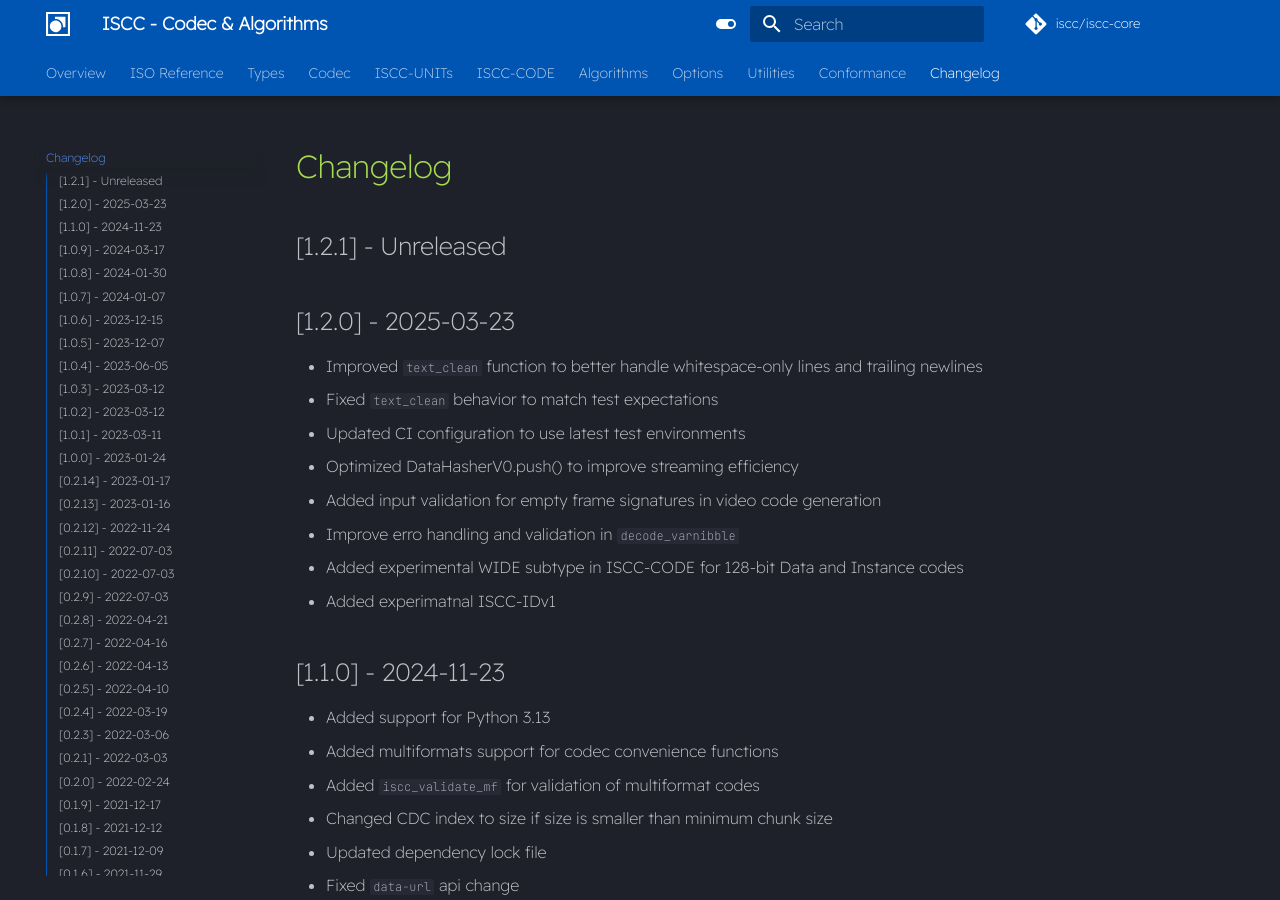
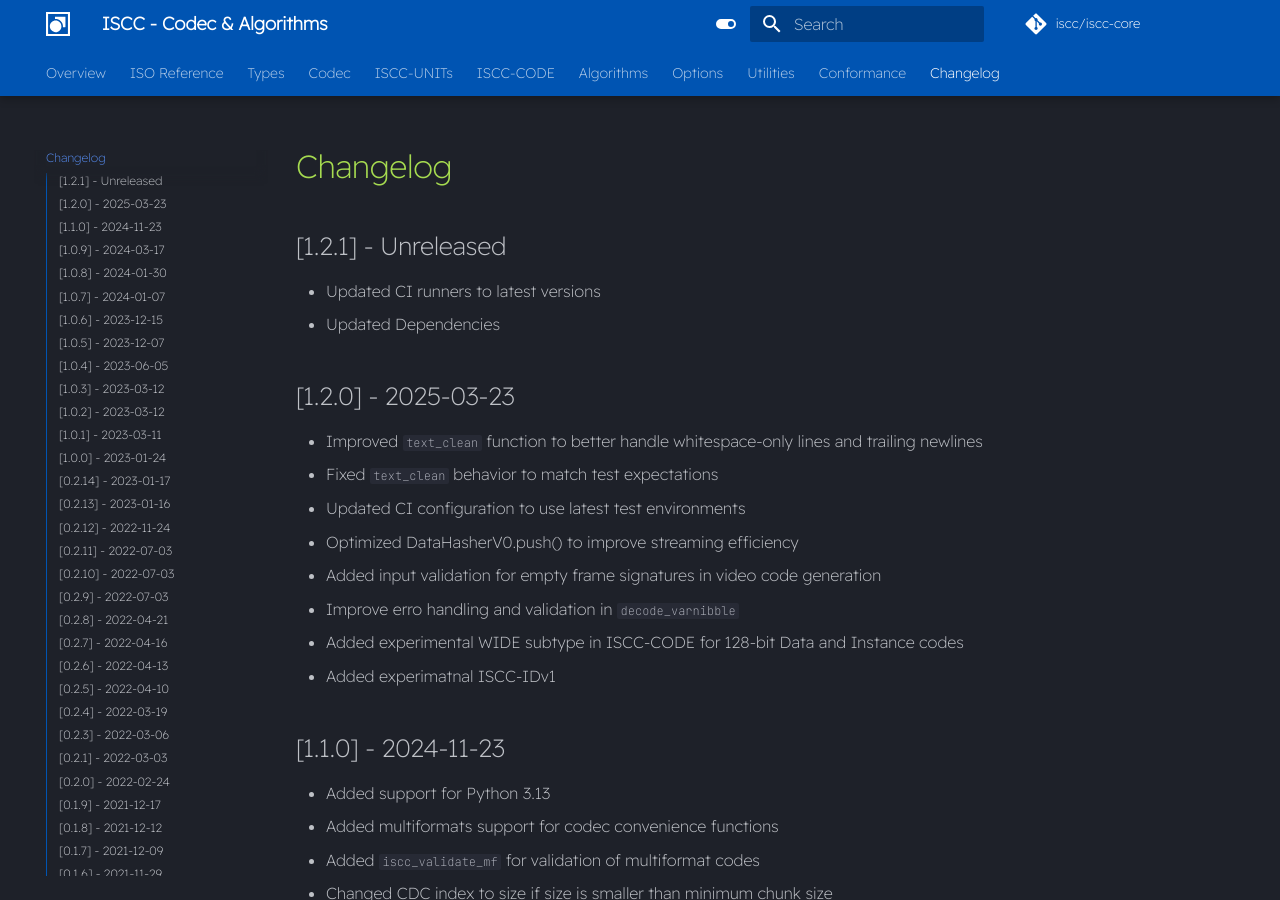
Before and after one commit to iscc/iscc-core, an MkDocs documentation site: the page built from docs/changelog.md, in a window 1280 px wide and 900 px high. Built offline with MkDocs 1.6.1 and Material for MkDocs 9.7.7, drawn with Linux system fonts in a browser that asks for light colours; comment, search, counter and statistics services are not loaded.

Commit message:
chore: update changelog with CI runners and dependency updates

```diff
--- a/docs/changelog.md
+++ b/docs/changelog.md
@@ -2,6 +2,8 @@
 
 ## [1.2.1] - Unreleased
 
+- Updated CI runners to latest versions
+- Updated Dependencies
 
 ## [1.2.0] - 2025-03-23
 
```
Also changed, not shown: CHANGELOG.md (+2 -0 lines).
